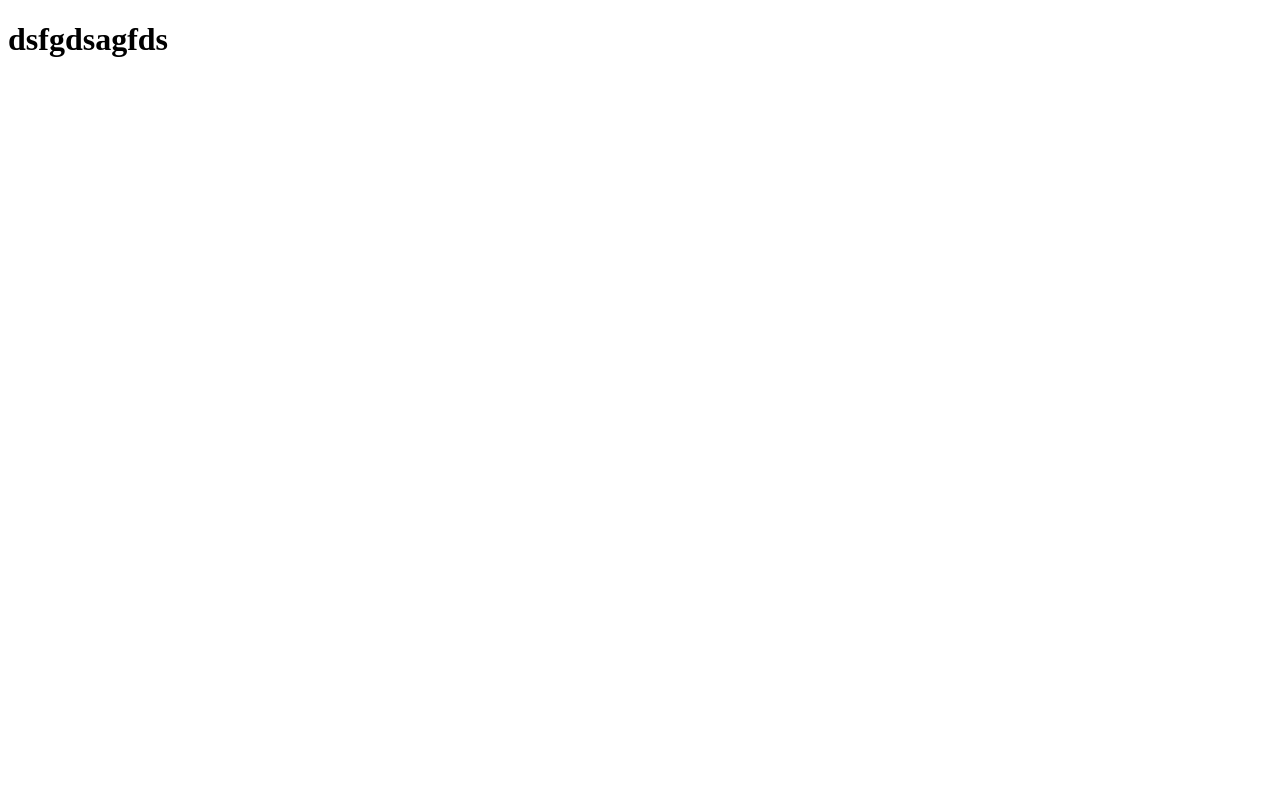
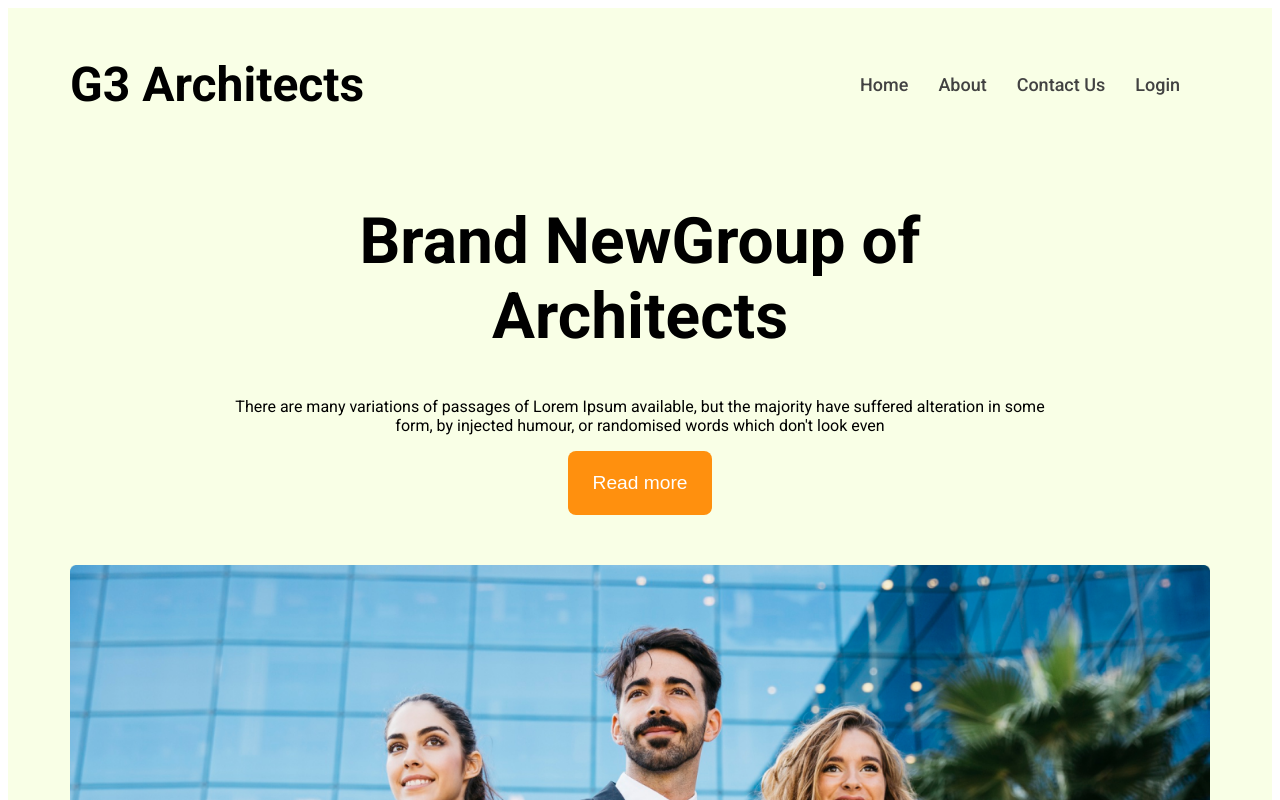
Before and after one commit to acpa904-debug/G3Architece-website, a plain HTML site: page index.html in a window 1280 px wide. Shown: the top 800 px of the page. Drawn offline with Linux system fonts and the light colour scheme.

Commit message:
this is navber

```diff
--- a/index.html
+++ b/index.html
@@ -4,8 +4,40 @@
     <meta charset="UTF-8">
     <meta name="viewport" content="width=device-width, initial-scale=1.0">
     <title>module 09 Architece website</title>
+    <link rel="stylesheet" href="style/style.css">
 </head>
-<body>
-    <h1>dsfgdsagfds</h1>
+
+<body class="work_sens_font">
+    <header class="bg_light">
+        <nav class="navber display_flex">
+            <h3 class="brand">G3 Architects</h3>
+            <ul class="nav_links display_flex">
+                <!-- li.nav_items*4>a.nav_link -->
+
+                <li class="nav_items"><a href="#" class="nav_link color_gray">Home</a></li>
+                <li class="nav_items"><a href="#" class="nav_link color_gray">About</a></li>
+                <li class="nav_items"><a href="#" class="nav_link color_gray"> Contact Us</a></li>
+                <li class="nav_items"><a href="#" class="nav_link color_gray">Login</a></li>
+            </ul>
+        </nav>
+
+        <div class="banner">
+           <div class="banner_container">
+                <h1 class="banner_title">Brand NewGroup of Architects</h1>
+                <p class="banner_discripation">There are many variations of passages of Lorem Ipsum available, but the majority have suffered alteration in some form, by injected humour, or randomised words which don't look even</p>
+                <button class="btn_prymari">Read more</button>
+           </div>
+
+          <img class="banner_img" src="./images/banner.png" alt="">
+        </div>
+
+
+    </header>
+    <main>
+
+    </main>
+    <footer>
+
+    </footer>
 </body>
 </html>
--- a/style/style.css
+++ b/style/style.css
@@ -0,0 +1,88 @@
+/* work sens font added there */
+@import url('https://fonts.googleapis.com/css2?family=Open+Sans:ital,wght@0,300..800;1,300..800&family=Roboto:ital,wght@0,100..900;1,100..900&family=Work+Sans:ital,wght@0,100..900;1,100..900&display=swap');
+
+.work_sens_font{
+  font-family: "Roboto", sans-serif;
+  font-optical-sizing: auto;
+  font-weight: 400;
+  font-style: normal;
+}
+
+/* shared style added */
+.display_flex{
+    display: flex;
+}
+
+.color_gray{
+  color: #424242;
+}
+
+.text_light_gray{
+  color: #727272;
+}
+
+.bg_light{
+  background-color: rgba(192, 255, 14, 0.1);
+}
+
+
+/* header  style added */
+
+
+/* navber related style */
+.navber{
+justify-content: space-between;
+align-items: center;
+}
+
+.brand{
+  font-size: 3rem;
+}
+.nav_items{
+  list-style: none;
+  margin-right: 30px;
+}
+.nav_link{
+  text-decoration: none;
+  font-size: 18px;
+  font-weight: 500;
+}
+
+.navber,.banner{
+max-width: 1140px;
+margin: 0 auto;
+}
+
+/* banner_container style  */
+.banner_container{
+  max-width: 850px;
+  margin:0 auto;
+  text-align: center;
+  margin-bottom: 50px;
+}
+
+.banner_title{
+  font-size: 4rem;
+  font-weight: 700;
+}
+
+.btn_prymari{
+  background-color: #FF900E;
+  color: #FFFFFF;
+  font-size: 1.2rem;
+  font-weight: 6600;
+  padding: 21px 25px;
+  border: none;
+  border-radius: 8px;
+}
+
+.banner_img{
+  width: 100%;
+}
+
+@media screen and (max-width:576px) {
+  .navber, .nav_links{
+    flex-direction: column;
+
+  }
+}
```
